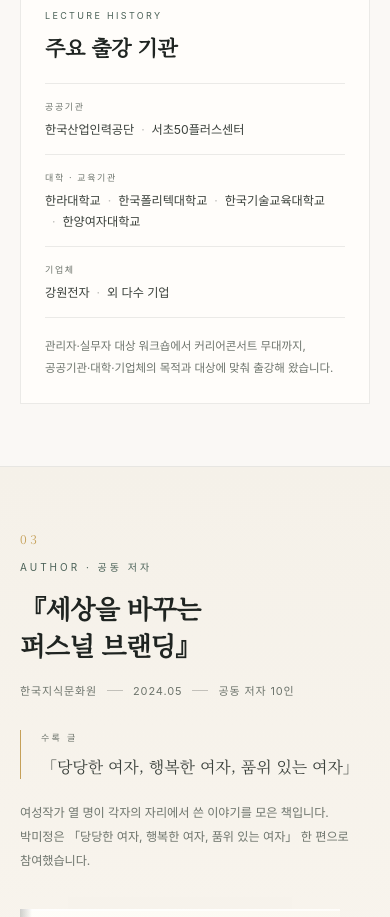
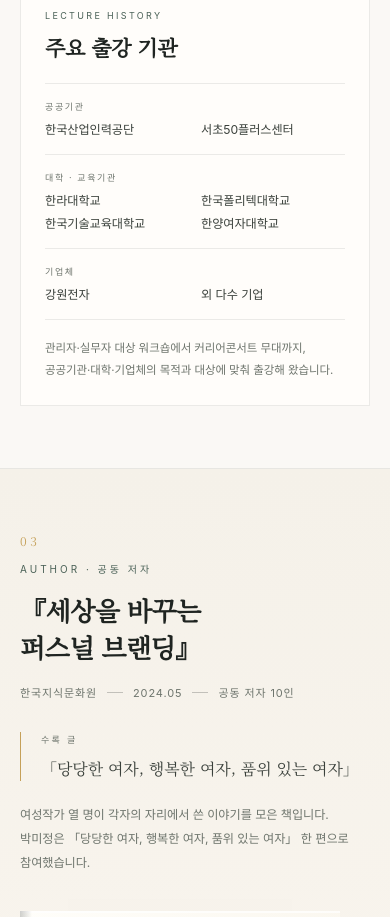
Before and after one commit to mjpark3901-sketch/mjpark3901-sketch.github.io, a plain HTML site: page index.html in a window 390 px wide. Shown: the part 3880-4797 px from the top of the page. Drawn offline with Linux system fonts and the light colour scheme; a web font is replaced by a local one.

Commit message:
모바일 출강 기관 목록을 2열로 정리

```diff
--- a/index.html
+++ b/index.html
@@ -308,6 +308,8 @@
     .lec{min-height:0}
     .hist-group{grid-template-columns:1fr;gap:6px}
     .hist-label{padding-top:2px}
+    .hist-list{display:grid;grid-template-columns:1fr 1fr;gap:2px 12px}
+    .hist-list li + li::before{content:none}
     .timeline li{grid-template-columns:1fr auto;gap:6px 12px;padding:16px 0}
     .tl-when{grid-column:1 / -1;font-size:11.5px;color:var(--sage)}
     .tl-now{grid-column:2;grid-row:2;align-self:start}
```
